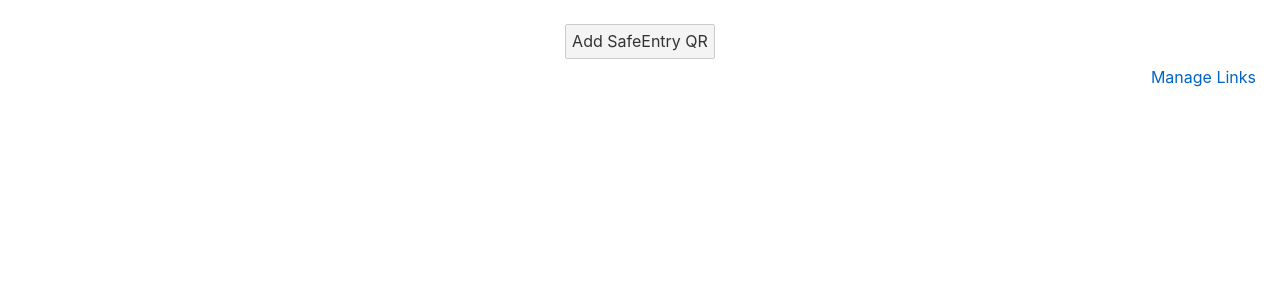
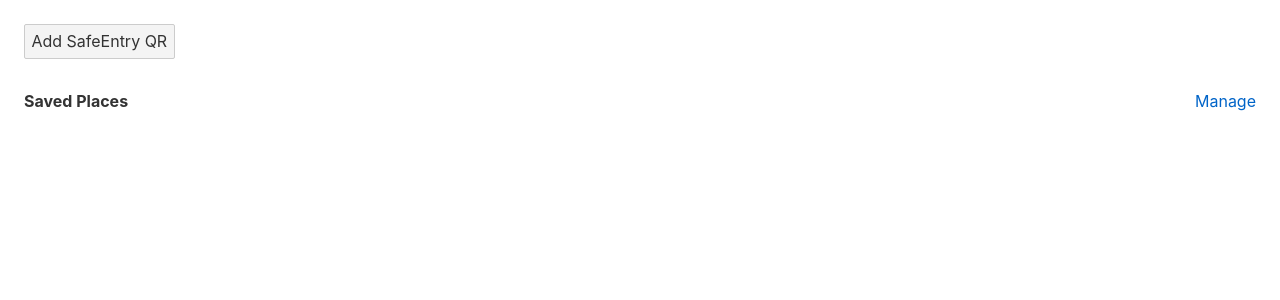
Before and after one commit to LoneRifle/quickentry, a Svelte app: page / in a window 1280 px wide. Shown: the top 300 px of the page. Built offline with nearby package versions, Linux system fonts and the light colour scheme.

Commit message:
Rework saved places layout

```diff
--- a/src/App.svelte
+++ b/src/App.svelte
@@ -21,22 +21,30 @@
 </script>
 
 <main>
+  <div class="menu-bar">
     <button on:click={handleClick}>Add SafeEntry QR</button>
-  <div class="menu-bar">
-    <span class="force-right"/>
-    <span class="manage-links" on:click={() => (showLinkManagement = !showLinkManagement)}>
-      { showLinkManagement ? 'Continue' : 'Manage Links' }
-    </span>
   </div>
+  <div class="links-container">
+    <div class="links-options">
+      <div class="links-title">Saved Places</div>
+      <div class="manage-links" on:click={() => (showLinkManagement = !showLinkManagement)}>
+        { showLinkManagement ? 'Done' : 'Manage' }
+      </div>
+    </div>
+    <div class="links">
       {#each links as link }
           <div class={ showLinkManagement ? 'link-management' : 'link' }>
-      <a class="link-text" target="_blank" href="{ link.url }">{ link.name }</a>
+            <a target="_blank" href="{ link.url }">
+              <img src="/assets/images/map-marker-outline.svg" />
+              <div class="link-text">{ link.name }</div>
+            </a>
             {#if showLinkManagement}
                 <button class="link-remove" on:click={() => handleRemove(link)}>x</button>
             {/if}
           </div>
       {/each}
-
+    </div>
+  </div>
   {#if showModal}
     <EntryModal on:add={handleAdd} on:close={() => (showModal = false)}/>
   {/if}
@@ -46,18 +54,49 @@
   main {
     text-align: center;
     padding: 1em;
-    max-width: 240px;
-    margin: 0 auto;
+    max-width: none;
+  }
+
+  .menu-bar {
+    display: flex;
+  }
+
+  .links-container {
+    display: block;
+  }
+
+  .links-title {
+    font-weight: bolder;
+  }
+
+  .links-options {
+    display: flex;
+    justify-content: space-between;
+    margin: 1.5em 0;
+  }
+
+  .manage-links {
+    cursor: pointer;
+    color: rgb(0,100,200);
   }
 
   .link {
     display: grid;
     grid-template-columns: 1fr;
+    padding: 0 1em;
+    text-align: left;
   }
 
   .link-management {
     display: grid;
     grid-template-columns: 1fr 40px;
+    padding: 0 1em;
+    text-align: left;
+  }
+
+
+  .link a, .link-management a {
+    display: flex;
   }
 
   .link-text {
@@ -69,23 +108,4 @@
     margin-left: 3px;
     margin-bottom: 0;
   }
-
-  .menu-bar {
-    display: flex;
-  }
-
-  .force-right {
-    flex: 1;
-  }
-
-  .manage-links {
-    cursor: pointer;
-    color: rgb(0,100,200);
-  }
-
-  @media (min-width: 640px) {
-    main {
-      max-width: none;
-    }
-  }
 </style>
```
Also changed, not shown: public/assets/images/map-marker-outline.svg (added). Lines whose indentation alone changed are shown as unchanged.
